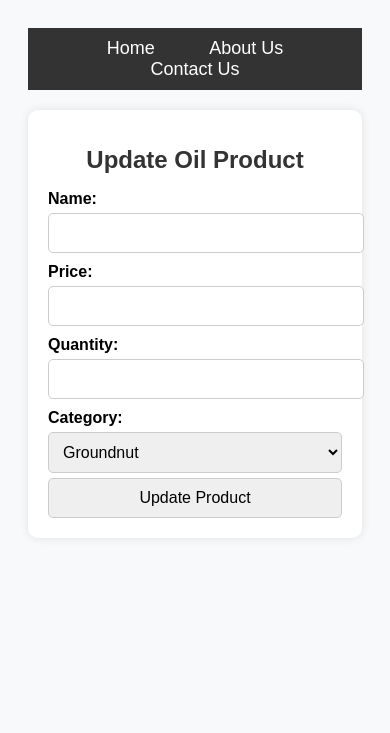
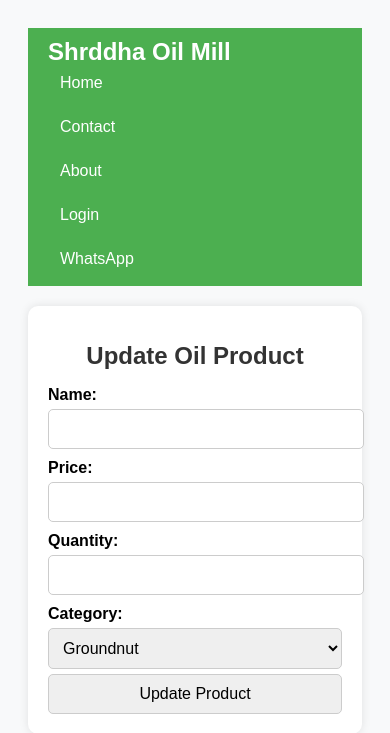
Before and after one commit to YuG281205/Shraddha, a Django app: template Oil/templates/update_oil.html in a window 390 px wide. Shown: the top 733 px of the page. Run offline with Django 5.2, Linux system fonts and the light colour scheme; the template is opened without the code that fills it, so the values that code supplies are empty.

```diff
--- a/Oil/templates/update_oil.html
+++ b/Oil/templates/update_oil.html
@@ -11,22 +11,60 @@
             text-align: center;
             padding: 20px;
         }
-        nav {
-            background-color: #333;
-            padding: 10px;
-            text-align: center;
+
+
+        .topnav {
+            background-color: #4CAF50;
+            display: flex;
+            justify-content: space-between;
+            align-items: center;
+            padding: 10px 20px;
+            flex-wrap: wrap;
         }
-        nav a {
-            color: white;
-            text-decoration: none;
-            padding: 10px 15px;
-            margin: 0 10px;
-            font-size: 18px;
+
+        .logo {
+        font-size: 24px;
+        font-weight: bold;
+        color: white;
         }
-        nav a:hover {
-            background-color: #0F9D58;
-            border-radius: 5px;
+
+        .nav-links {
+         display: flex;
+        gap: 10px;
+        flex-wrap: wrap;
         }
+
+        .nav-links a {
+         color: white;
+        text-decoration: none;
+        padding: 8px 12px;
+        border-radius: 4px;
+        transition: background-color 0.3s;
+        }
+
+        .nav-links a:hover {
+         background-color: white;
+        color: #4CAF50;
+        }
+
+@media (max-width: 480px) {
+  .topnav {
+    flex-direction: column;
+    align-items: flex-start;
+  }
+
+  .nav-links {
+    flex-direction: column;
+    width: 100%;
+  }
+
+  .nav-links a {
+    width: 100%;
+    text-align: left;
+  }
+}
+
+
         .container {
             background: white;
             padding: 20px;
@@ -72,11 +110,16 @@
 </head>
 <body>
 
-    <nav>
-        <a href="/">Home</a>
-        <a href="/about">About Us</a>
-        <a href="/contact">Contact Us</a>
-    </nav>
+   <div class="topnav">
+  <span class="logo">Shrddha Oil Mill</span>
+  <div class="nav-links">
+    <a href="#home">Home</a>
+    <a href="/contact">Contact</a>
+    <a href="/about">About</a>
+    <a href="/login">Login</a>
+    <a href="https://wa.me/919998474341" target="_blank">WhatsApp</a>
+  </div>
+</div>
 
     <div class="container">
         <h1>Update Oil Product</h1>
--- a/Sharddha/settings.py
+++ b/Sharddha/settings.py
@@ -26,7 +26,7 @@ SECRET_KEY = 'django-insecure-l=sa^cgt$zd4qp2(xp(+3dh!s80n8-(3e@y16i*5wr$l#e6meo
 # SECURITY WARNING: don't run with debug turned on in production!
 DEBUG = True
 
-ALLOWED_HOSTS = ['shraddha-21.onrender.com', 'localhost', '127.0.0.1']
+ALLOWED_HOSTS = ['shraddha-22.onrender.com', 'localhost', '127.0.0.1']
 
 
 # Application definition
```
